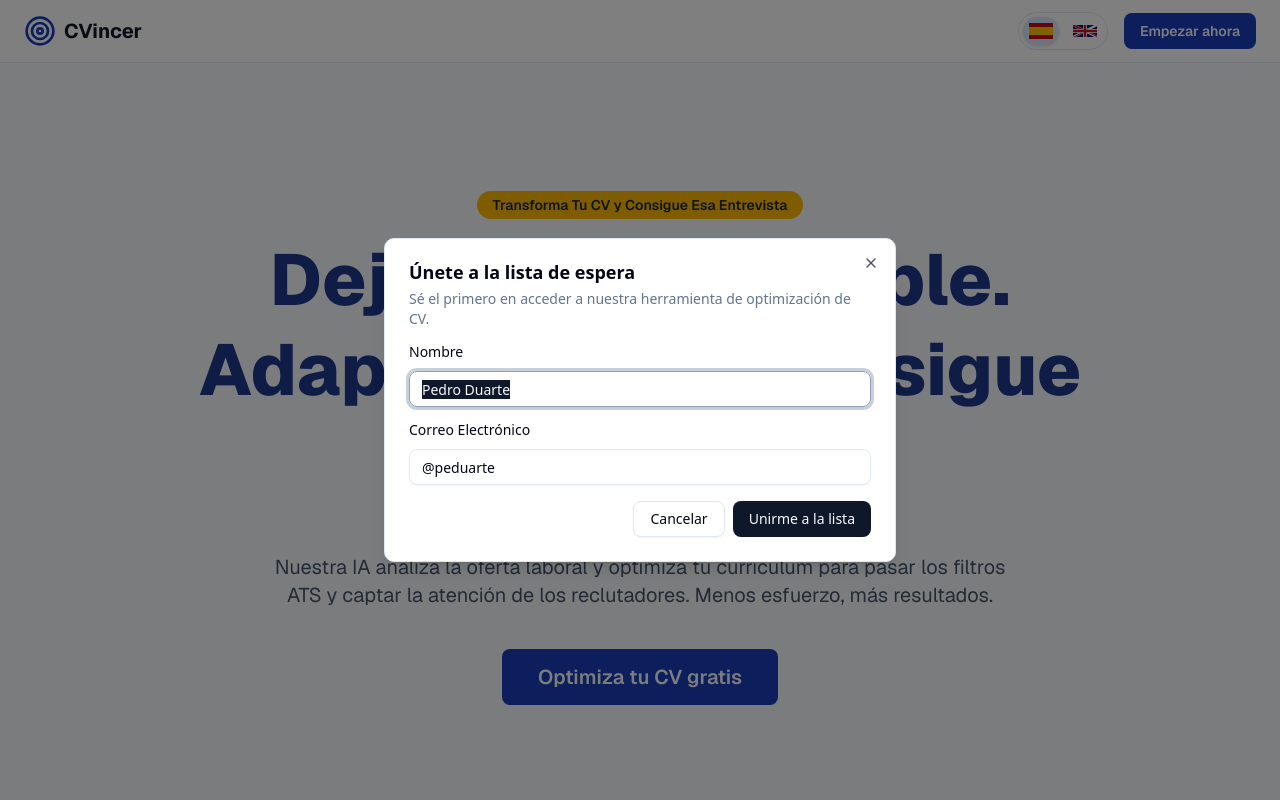
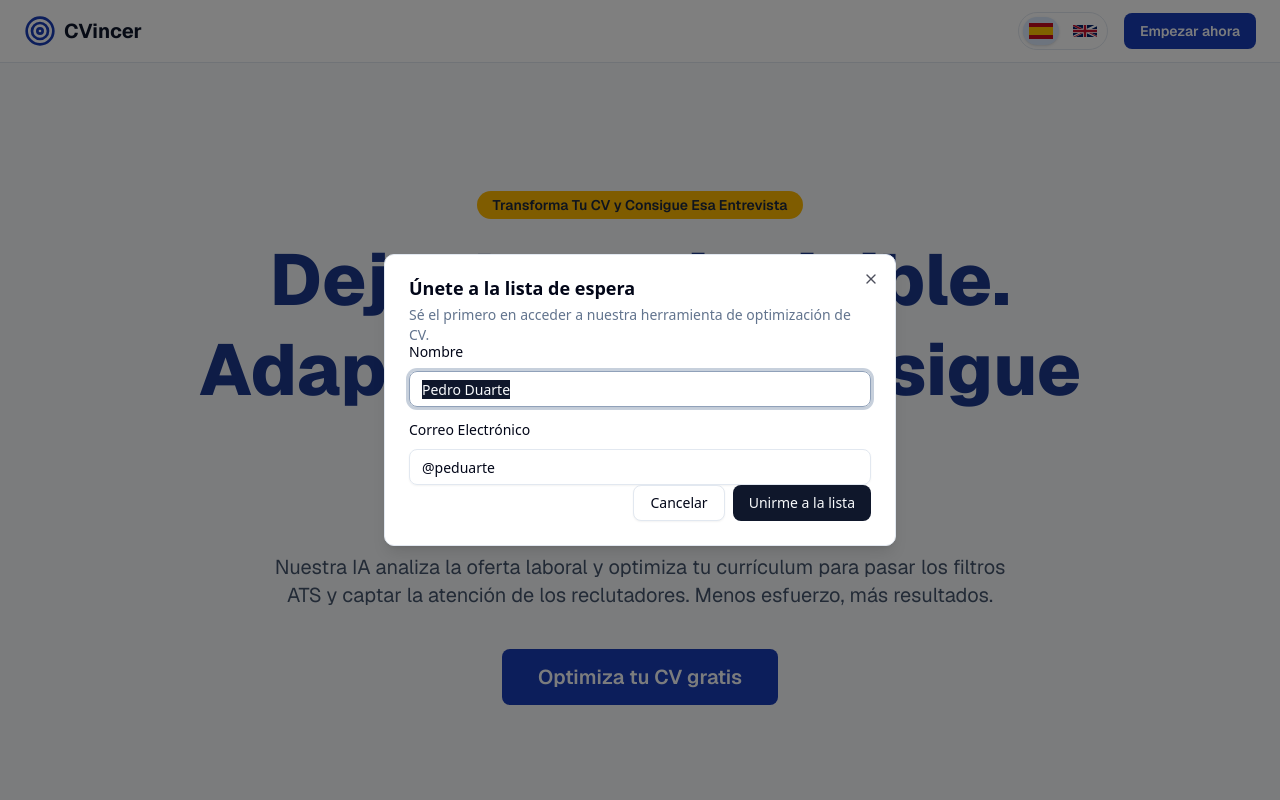
Before and after one commit to warling-lopez/CVincer, a Next.js app: page / in a window 1280 px wide. Both pictures are taken after a click on the button "Optimiza tu CV gratis". Shown: the top 800 px of the page. Built offline with nearby package versions, Linux system fonts and the light colour scheme; no server answers.

Commit message:
fix: improve email validation and refactor form submission logic

```diff
--- a/src/components/waitList-Form.jsx
+++ b/src/components/waitList-Form.jsx
@@ -1,4 +1,4 @@
-import { Button } from "@/components/ui/button"
+import { Button } from "@/components/ui/button";
 import {
   Dialog,
   DialogClose,
@@ -8,43 +8,55 @@ import {
   DialogHeader,
   DialogTitle,
   DialogTrigger,
-} from "@/components/ui/dialog"
-import { Input } from "@/components/ui/input"
-import { Label } from "@/components/ui/label"
-import supabase from "@/supabase/supabase"
+} from "@/components/ui/dialog";
+import { Input } from "@/components/ui/input";
+import { Label } from "@/components/ui/label";
+import supabase from "@/supabase/supabase";
 
 export function DialogDemo(props) {
   const handleSubmit = async (e) => {
     e.preventDefault();
-    const email = e.target.username.value;
+    const formData = new FormData(e.target);
+    const email = formData.get("username");
 
-    if (email) {
+    if (email && email.includes("@")) {
+      try {
         const { data, error } = await supabase.auth.signInWithOtp({
           email: email,
           options: {
-          emailRedirectTo: 'https://cvincer.vercel.app/waitlist'
-        }
-      })
+            emailRedirectTo: "https://cvincer.vercel.app/waitlist",
+          },
+        });
+
         if (error) {
           console.error("Error sending magic link:", error.message);
           alert("Error sending magic link. Please try again.");
         } else {
           alert("Magic link sent! Please check your email.");
+          // Opcional: cerrar el dialog después del éxito
+          // document.querySelector('[data-dialog-close]')?.click();
         }
+      } catch (err) {
+        console.error("Unexpected error:", err);
+        alert("Something went wrong. Please try again.");
       }
+    } else {
+      alert("Please enter a valid email address.");
     }
+  };
+
   return (
     <Dialog>
-      <form onSubmit={handleSubmit}>
       <DialogTrigger asChild>
-          <Button variant={props.variant} size={props.size}>{props.text}</Button>
+        <Button variant={props.variant} size={props.size}>
+          {props.text}
+        </Button>
       </DialogTrigger>
       <DialogContent className="max-w-[425px]">
+        <form onSubmit={handleSubmit}>
           <DialogHeader>
             <DialogTitle>{props.title}</DialogTitle>
-            <DialogDescription>
-              {props.desc}
-            </DialogDescription>
+            <DialogDescription>{props.desc}</DialogDescription>
           </DialogHeader>
           <div className="grid gap-4">
             <div className="grid gap-3">
@@ -60,10 +72,14 @@ export function DialogDemo(props) {
             <DialogClose asChild>
               <Button variant="outline">{props.labelCancel}</Button>
             </DialogClose>
-            <Button type="submit">{props.labelSave}</Button>
+            <dialogclose asChild>
+            <Button type="submit" onSubmit={handleSubmit}>
+              {props.labelSave}
+            </Button>
+            </dialogclose>
           </DialogFooter>
+        </form>
       </DialogContent>
-      </form>
     </Dialog>
-  )
+  );
 }
```
Lines whose indentation alone changed are shown as unchanged.
